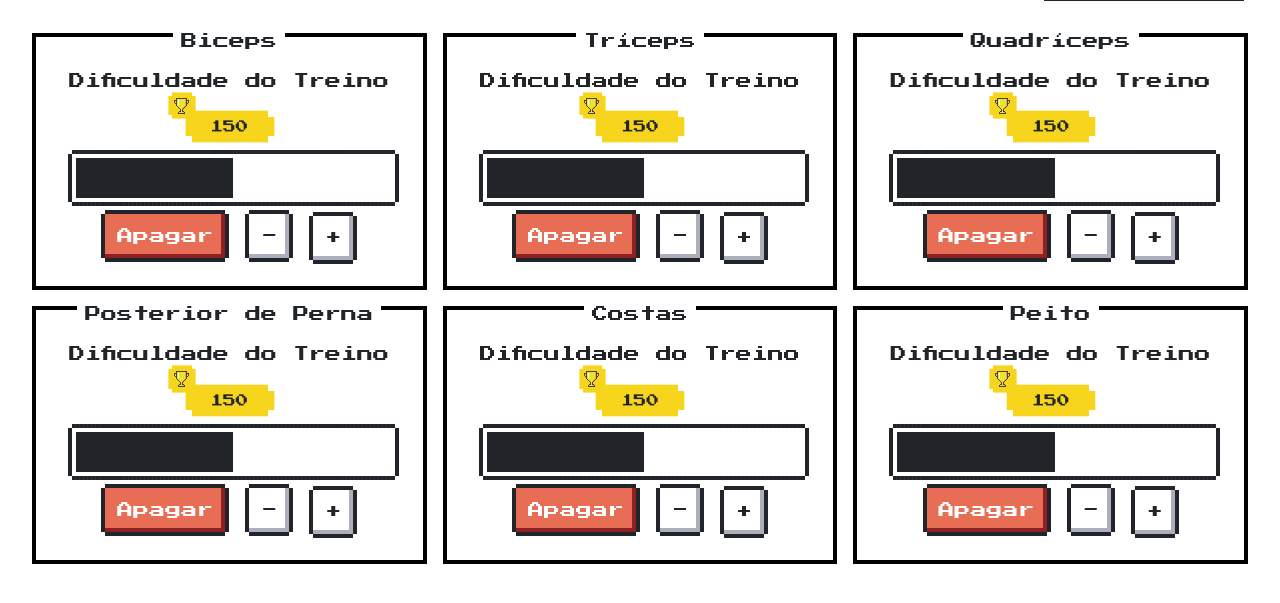
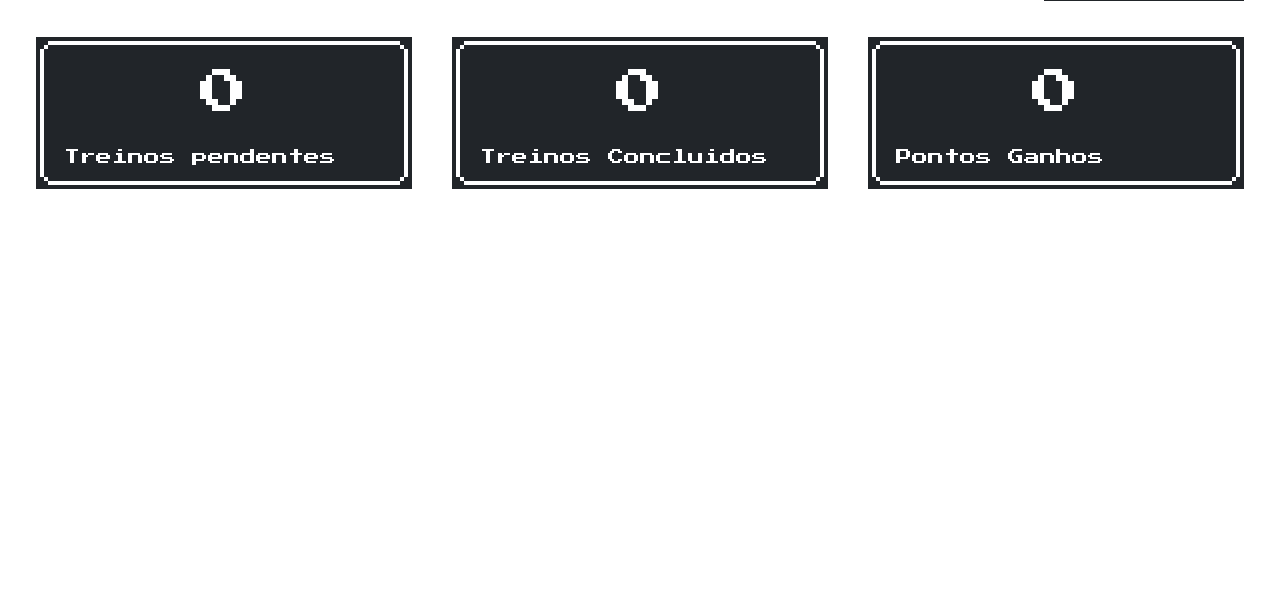
Before and after one commit to DanilOliveir4/Projeto-CRUD, a plain HTML site: page index.html in a window 1280 px wide. Shown: the part 83-686 px from the top of the page. Drawn offline with nearby package versions, Linux system fonts and the light colour scheme.

Commit message:
Finalizando Crud

```diff
--- a/css/layout.css
+++ b/css/layout.css
@@ -13,6 +13,25 @@ nav {
   gap: 1rem;
 }
 
+.apagando {
+  animation: fadeout 1s;
+}
+
+@keyframes fadeout {
+  to{ opacity: 0; }
+
+}
+
+.stats {
+  display: grid;
+  grid-template-columns: repeat(3, 1fr);
+  gap: 2rem;
+
+  p{
+    font-size: 3rem;
+    text-align: center;
+  }
+}
 /*MEDIA QUERY*/
 /*@media(min-width: 768px) {
     #lista-de-tarefas {
--- a/index.html
+++ b/index.html
@@ -1,20 +1,18 @@
 <!DOCTYPE html>
 <html lang="pt-br">
+
 <head>
   <meta charset="UTF-8" />
   <meta name="viewport" content="width=device-width, initial-scale=1.0" />
-    <link
-      href="https://unpkg.com/nes.css@latest/css/nes.min.css"
-      rel="stylesheet"
-    />
+  <link href="https://unpkg.com/nes.css@latest/css/nes.min.css" rel="stylesheet" />
   <link rel="preconnect" href="https://fonts.googleapis.com" />
   <link rel="preconnect" href="https://fonts.gstatic.com" crossorigin />
-    <link
-      href="https://fonts.googleapis.com/css2?family=Press+Start+2P&display=swap"
-      rel="stylesheet"
-    />
+  <link href="https://fonts.googleapis.com/css2?family=Press+Start+2P&display=swap" rel="stylesheet" />
   <link rel="stylesheet" href="./css/layout.css" />
+  <script src="./js/stats.js" defer></script>
   <script src="./js/carregar.js" defer></script>
+  <script src="./js/apagar.js" defer></script>
+  <script src="./js/editar.js" defer></script>
   <title>HealthProject</title>
 </head>
 
@@ -24,150 +22,27 @@
     <a href="form.html" class="nes-btn is-warning">Nova Treino</a>
   </nav>
 
-    <section id="lista-de-tarefas">
-      <div class="nes-container with-title is-centered">
-        <p class="title">Biceps</p>
-        <p>Dificuldade do Treino</p>
-
-        <a href="#" class="nes-badge is-icon">
-          <span class="is-warning"><i class="nes-icon trophy is-small"></i></span>
-          <span class="is-warning">150</span>
-        </a>
-
-        <progress
-          class="nes-progress"
-          value="50"
-          max="100"
-        ></progress>
-        <!-- <details>
-                <button type="button" class="nes-btn is-error">Apagar</button>
-                <button type="button" class="nes-btn is-normal">-</button>
-                <button type="button" class="nes-btn is-normal">+</button>
-            </details> -->
-        <button type="button" class="nes-btn is-error">Apagar</button>
-        <button type="button" class="nes-btn is-normal">-</button>
-        <button type="button" class="nes-btn is-normal">+</button>
+  <div class="stats">
+    <div class="nes-container is-rounded is-dark">
+      <p id="total-pendentes">10</p>
+      <span>Treinos pendentes</span>
     </div>
 
-      <div class="nes-container with-title is-centered">
-        <p class="title">Tríceps</p>
-        <p>Dificuldade do Treino</p>
-
-        <a href="#" class="nes-badge is-icon">
-          <span class="is-warning"><i class="nes-icon trophy is-small"></i></span>
-          <span class="is-warning">150</span>
-        </a>
-
-        <progress
-          class="nes-progress"
-          value="50"
-          max="100"
-        ></progress>
-        <!-- <details>
-                <button type="button" class="nes-btn is-error">Apagar</button>
-                <button type="button" class="nes-btn is-normal">-</button>
-                <button type="button" class="nes-btn is-normal">+</button>
-            </details> -->
-        <button type="button" class="nes-btn is-error">Apagar</button>
-        <button type="button" class="nes-btn is-normal">-</button>
-        <button type="button" class="nes-btn is-normal">+</button>
+    <div class="nes-container is-rounded is-dark">
+      <p id="total-concluidas">10</p>
+      <span>Treinos Concluidos</span>
     </div>
 
-      <div class="nes-container with-title is-centered">
-        <p class="title">Quadríceps</p>
-        <p>Dificuldade do Treino</p>
-
-        <a href="#" class="nes-badge is-icon">
-          <span class="is-warning"><i class="nes-icon trophy is-small"></i></span>
-          <span class="is-warning">150</span>
-        </a>
-
-        <progress
-          class="nes-progress"
-          value="50"
-          max="100"
-        ></progress>
-        <!-- <details>
-                <button type="button" class="nes-btn is-error">Apagar</button>
-                <button type="button" class="nes-btn is-normal">-</button>
-                <button type="button" class="nes-btn is-normal">+</button>
-            </details> -->
-        <button type="button" class="nes-btn is-error">Apagar</button>
-        <button type="button" class="nes-btn is-normal">-</button>
-        <button type="button" class="nes-btn is-normal">+</button>
+    <div class="nes-container is-rounded is-dark">
+      <p id="total-pontos">10</p>
+      <span>Pontos Ganhos</span>
+    </div>
   </div>
 
-      <div class="nes-container with-title is-centered">
-        <p class="title">Posterior de Perna</p>
-        <p>Dificuldade do Treino</p>
+  <section id="lista-de-tarefas">
 
-        <a href="#" class="nes-badge is-icon">
-          <span class="is-warning"><i class="nes-icon trophy is-small"></i></span>
-          <span class="is-warning">150</span>
-        </a>
-
-        <progress
-          class="nes-progress"
-          value="50"
-          max="100"
-        ></progress>
-        <!-- <details>
-                <button type="button" class="nes-btn is-error">Apagar</button>
-                <button type="button" class="nes-btn is-normal">-</button>
-                <button type="button" class="nes-btn is-normal">+</button>
-            </details> -->
-        <button type="button" class="nes-btn is-error">Apagar</button>
-        <button type="button" class="nes-btn is-normal">-</button>
-        <button type="button" class="nes-btn is-normal">+</button>
-      </div>
-
-      <div class="nes-container with-title is-centered">
-        <p class="title">Costas</p>
-        <p>Dificuldade do Treino</p>
-
-        <a href="#" class="nes-badge is-icon">
-          <span class="is-warning"><i class="nes-icon trophy is-small"></i></span>
-          <span class="is-warning">150</span>
-        </a>
-
-        <progress
-          class="nes-progress"
-          value="50"
-          max="100"
-        ></progress>
-        <!-- <details>
-                <button type="button" class="nes-btn is-error">Apagar</button>
-                <button type="button" class="nes-btn is-normal">-</button>
-                <button type="button" class="nes-btn is-normal">+</button>
-            </details> -->
-        <button type="button" class="nes-btn is-error">Apagar</button>
-        <button type="button" class="nes-btn is-normal">-</button>
-        <button type="button" class="nes-btn is-normal">+</button>
-      </div>
-
-      <div class="nes-container with-title is-centered">
-        <p class="title">Peito</p>
-        <p>Dificuldade do Treino</p>
-
-        <a href="#" class="nes-badge is-icon">
-          <span class="is-warning"><i class="nes-icon trophy is-small"></i></span>
-          <span class="is-warning">150</span>
-        </a>
-
-        <progress
-          class="nes-progress"
-          value="50"
-          max="100"
-        ></progress>
-        <!-- <details>
-                <button type="button" class="nes-btn is-error">Apagar</button>
-                <button type="button" class="nes-btn is-normal">-</button>
-                <button type="button" class="nes-btn is-normal">+</button>
-            </details> -->
-        <button type="button" class="nes-btn is-error">Apagar</button>
-        <button type="button" class="nes-btn is-normal">-</button>
-        <button type="button" class="nes-btn is-normal">+</button>
     </div>
   </section>
 </body>
+
 </html>
--- /dev/null
+++ b/js/apagar.js
@@ -0,0 +1,14 @@
+function apagar(titulo) {
+  console.log("apagar treino " + titulo);
+
+  const card = document.querySelector(`#${titulo}`);
+  card.classList.add("apagando");
+  card.addEventListener("animationend", () => card.remove());
+
+
+  const tarefas = JSON.parse(localStorage.getItem("tarefas")) || [];
+  const tarefasFiltradas = tarefas.filter(tarefa => tarefa.titulo != titulo);
+  localStorage.setItem("tarefas", JSON.stringify(tarefasFiltradas));
+
+  atualizar()
+}
--- a/js/cadastrar.js
+++ b/js/cadastrar.js
@@ -5,6 +5,7 @@ document.querySelector("#botao-cadastrar").addEventListener("click", () => {
     titulo: form.titulo.value,
     descricao: form.descricao.value,
     pontos: form.pontos.value,
+    status: 0
   };
 
   if (validar(tarefa)) {
--- a/js/carregar.js
+++ b/js/carregar.js
@@ -4,6 +4,7 @@ const tarefas = JSON.parse(localStorage.getItem("tarefas")) || [];
 
 tarefas.forEach((tarefa) => {
   const card = document.createElement("div");
+  card.id = tarefa.titulo;
   card.classList.add("nes-container", "with-title", "is-centered");
 
   card.innerHTML = `<p class="title">${tarefa.titulo}</p>
@@ -16,7 +17,7 @@ tarefas.forEach((tarefa) => {
 
         <progress
         class="nes-progress"
-        value="50"
+        value="${tarefa.status}"
         max="100"
       ></progress>
     <!-- <details>
@@ -24,8 +25,10 @@ tarefas.forEach((tarefa) => {
                 <button type="button" class="nes-btn is-primary">-</button>
                 <button type="button" class="nes-btn is-primary">+</button>
     </details> -->
-    <button type="button" class="nes-btn is-error">Apagar</button>
-    <button type="button" class="nes-btn is-normal">-</button>
-    <button type="button" class="nes-btn is-normal">+</button>`;
+    <button onClick="apagar('${tarefa.titulo}')" type="button" class="nes-btn is-error">Apagar</button>
+    <button onClick="dec('${tarefa.titulo}')" type="button" class="nes-btn is-normal">-</button>
+    <button onClick="inc('${tarefa.titulo}')" type="button" class="nes-btn is-normal">+</button>`;
   document.querySelector("#lista-de-tarefas").appendChild(card);
 });
+
+atualizar()
--- /dev/null
+++ b/js/editar.js
@@ -0,0 +1,28 @@
+function inc(titulo) {
+
+  const tarefas = JSON.parse(localStorage.getItem("tarefas")) || [];
+  const tarefa = tarefas.find( t => t.titulo == titulo);
+  tarefa.status += 10;
+  if (tarefa.status > 100) tarefa.status = 100;
+  localStorage.setItem("tarefas", JSON.stringify(tarefas));
+
+  const card = document.querySelector(`#${titulo}`);
+
+  card.querySelector("progress").value = tarefa.status;
+
+  atualizar()
+}
+
+function dec(titulo) {
+
+  const tarefas = JSON.parse(localStorage.getItem("tarefas")) || [];
+  const tarefa = tarefas.find( t => t.titulo == titulo);
+  tarefa.status -= 10;
+  if (tarefa.status < 0) tarefa.status = 0;
+  localStorage.setItem("tarefas", JSON.stringify(tarefas));
+
+  const card = document.querySelector(`#${titulo}`);
+
+  card.querySelector("progress").value = tarefa.status;
+  atualizar()
+}
--- /dev/null
+++ b/js/stats.js
@@ -0,0 +1,17 @@
+function atualizar() {
+
+    const tarefas = JSON.parse(localStorage.getItem("tarefas")) || [];
+
+    const totalPendentes = tarefas.filter(t => t.status < 100).length
+    document.querySelector("#total-pendentes").innerText = totalPendentes
+
+    const totalConcluidas = tarefas.filter(t => t.status == 100).length
+    document.querySelector("#total-concluidas").innerText = totalConcluidas
+
+    const totalPontos = tarefas
+                            .filter(t => t.status == 100)
+                            .reduce((total, t) => total += Number(t.pontos), 0)
+
+    document.querySelector("#total-pontos").innerText = totalPontos
+
+}
```
Also changed, not shown: form.html (+1 -1 lines), css/form.css (line endings or trailing spaces). Lines whose indentation alone changed are shown as unchanged.
